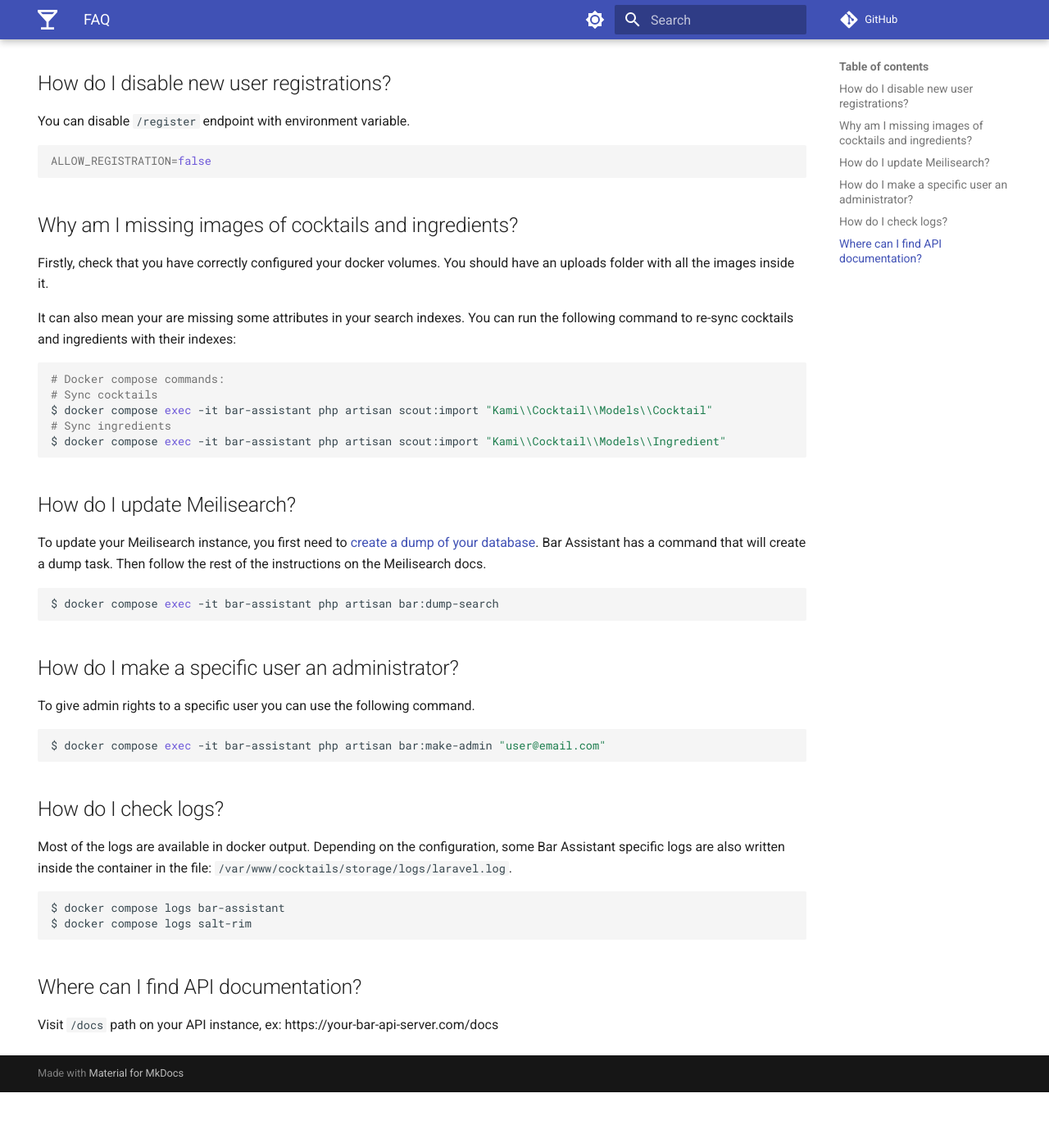
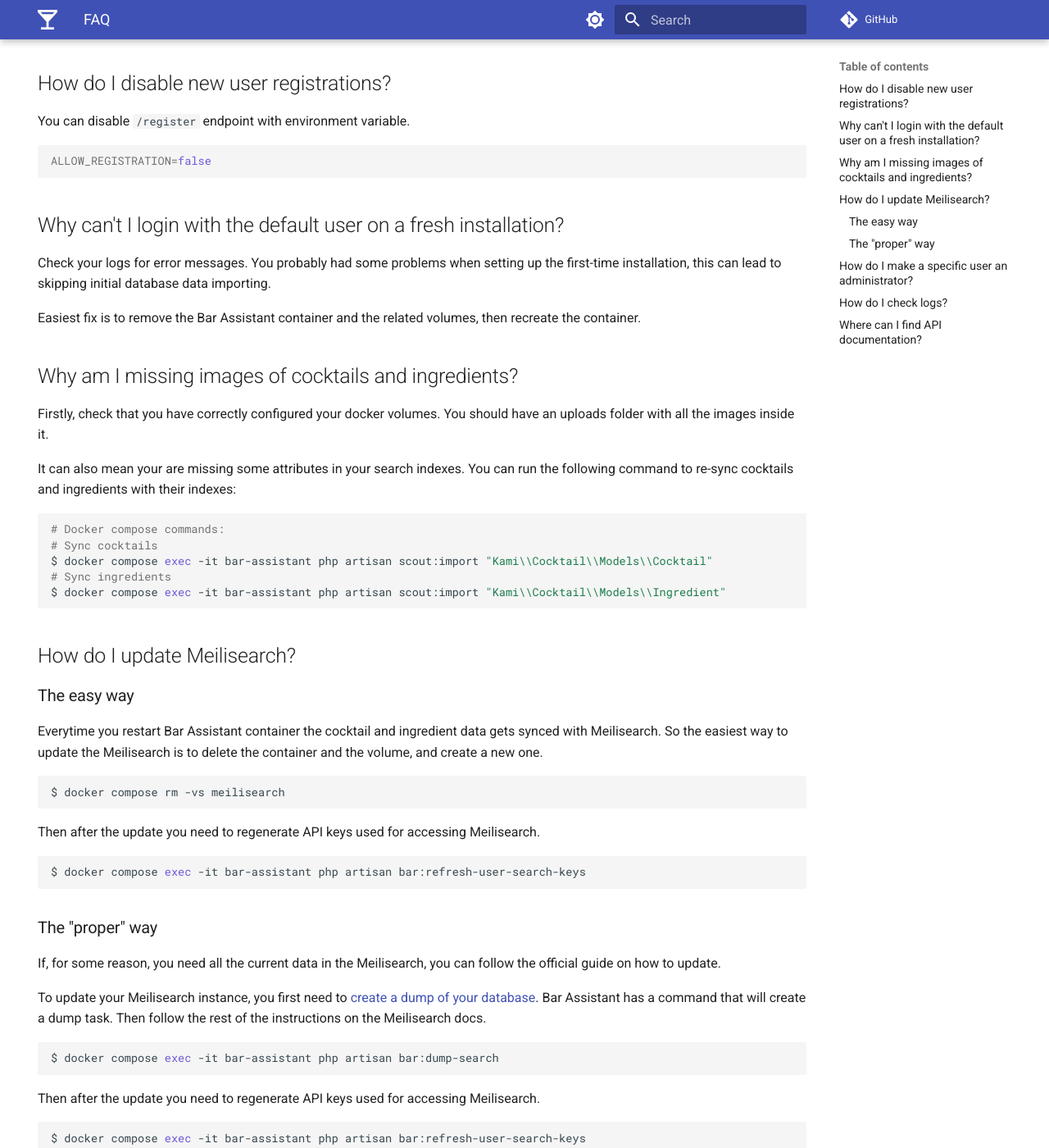
Before and after one commit to bar-assistant/docs, an MkDocs documentation site: the page built from docs/faq.md, in a window 1280 px wide and 1400 px high, scrolled down 209 px. Shown: the whole window at 82% size. Built offline with MkDocs 1.6.1 and Material for MkDocs 9.7.7, drawn with Linux system fonts in a browser that asks for light colours; comment, search, counter and statistics services are not loaded; before the commit the page ends 1541 px from its top, so only the background shows below that.

Commit message:
Update faq

````diff
--- a/docs/faq.md
+++ b/docs/faq.md
@@ -15,6 +15,12 @@ You can disable `/register` endpoint with environment variable.
 ALLOW_REGISTRATION=false
 ```
 
+## Why can't I login with the default user on a fresh installation?
+
+Check your logs for error messages. You probably had some problems when setting up the first-time installation, this can lead to skipping initial database data importing.
+
+Easiest fix is to remove the Bar Assistant container and the related volumes, then recreate the container.
+
 ## Why am I missing images of cocktails and ingredients?
 
 Firstly, check that you have correctly configured your docker volumes. You should have an uploads folder with all the images inside it.
@@ -31,10 +37,34 @@ $ docker compose exec -it bar-assistant php artisan scout:import "Kami\\Cocktail
 
 ## How do I update Meilisearch?
 
+### The easy way
+
+Everytime you restart Bar Assistant container the cocktail and ingredient data gets synced with Meilisearch. So the easiest way to update the Meilisearch is to delete the container and the volume, and create a new one.
+
+``` bash
+$ docker compose rm -vs meilisearch
+```
+
+Then after the update you need to regenerate API keys used for accessing Meilisearch.
+
+``` bash
+$ docker compose exec -it bar-assistant php artisan bar:refresh-user-search-keys
+```
+
+### The "proper" way
+
+If, for some reason, you need all the current data in the Meilisearch, you can follow the official guide on how to update.
+
 To update your Meilisearch instance, you first need to [create a dump of your database](https://docs.meilisearch.com/learn/cookbooks/docker.html#generating-dumps-and-updating-meilisearch). Bar Assistant has a command that will create a dump task. Then follow the rest of the instructions on the Meilisearch docs.
 
 ``` bash
 $ docker compose exec -it bar-assistant php artisan bar:dump-search
+```
+
+Then after the update you need to regenerate API keys used for accessing Meilisearch.
+
+``` bash
+$ docker compose exec -it bar-assistant php artisan bar:refresh-user-search-keys
 ```
 
 ## How do I make a specific user an administrator?
````
